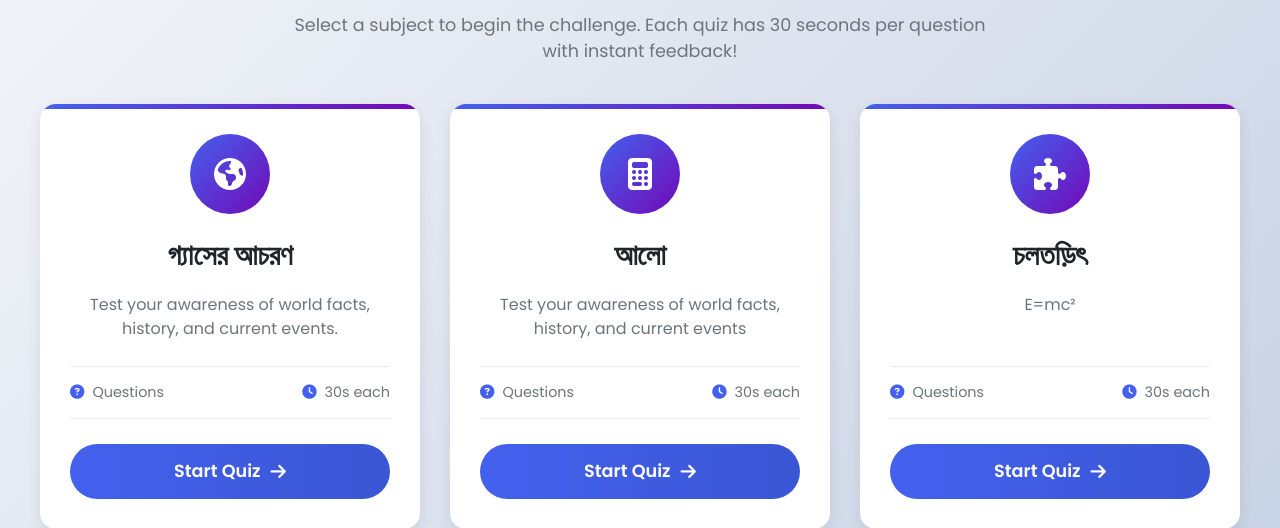
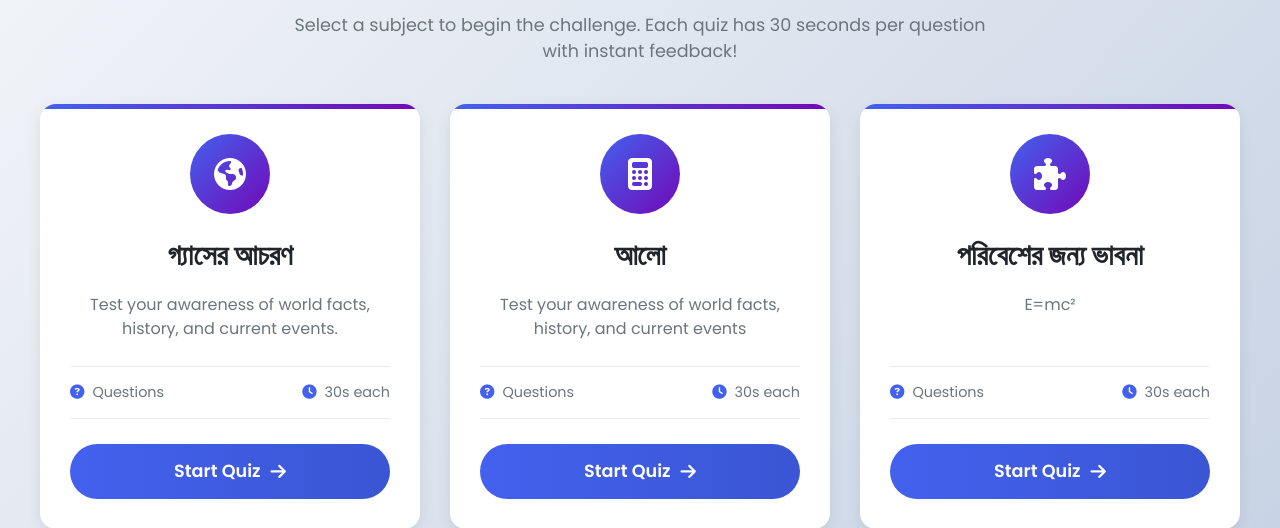
Before and after one commit to Rezu3/class10, a Flask app: page / in a window 1280 px wide. Shown: the part 203-731 px from the top of the page. Run offline with Flask 3, Linux system fonts and the light colour scheme.

Commit message:
Update index.html

```diff
--- a/templates/index.html
+++ b/templates/index.html
@@ -50,7 +50,7 @@
                     <div class="card-icon">
                         <i class="fas fa-puzzle-piece"></i>
                     </div>
-                    <h3>চলতড়িৎ</h3>
+                    <h3>পরিবেশের জন্য ভাবনা</h3>
                     <p>E=mc²</p>
                     <div class="card-stats">
                         <span><i class="fas fa-question-circle"></i>Questions</span>
```
